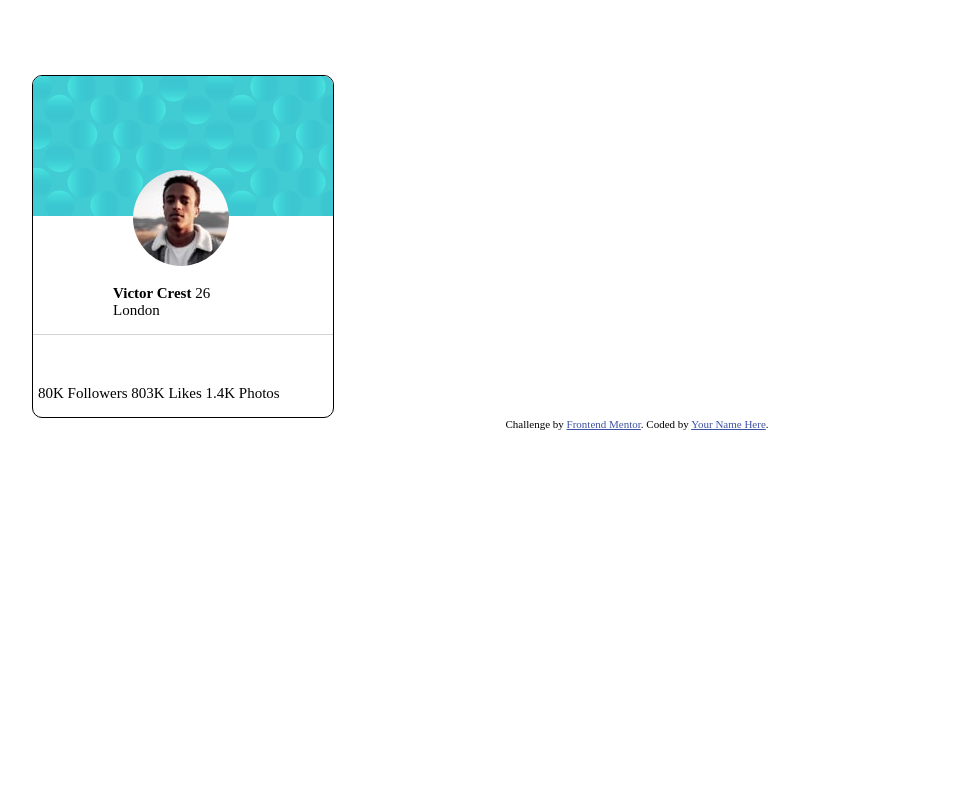
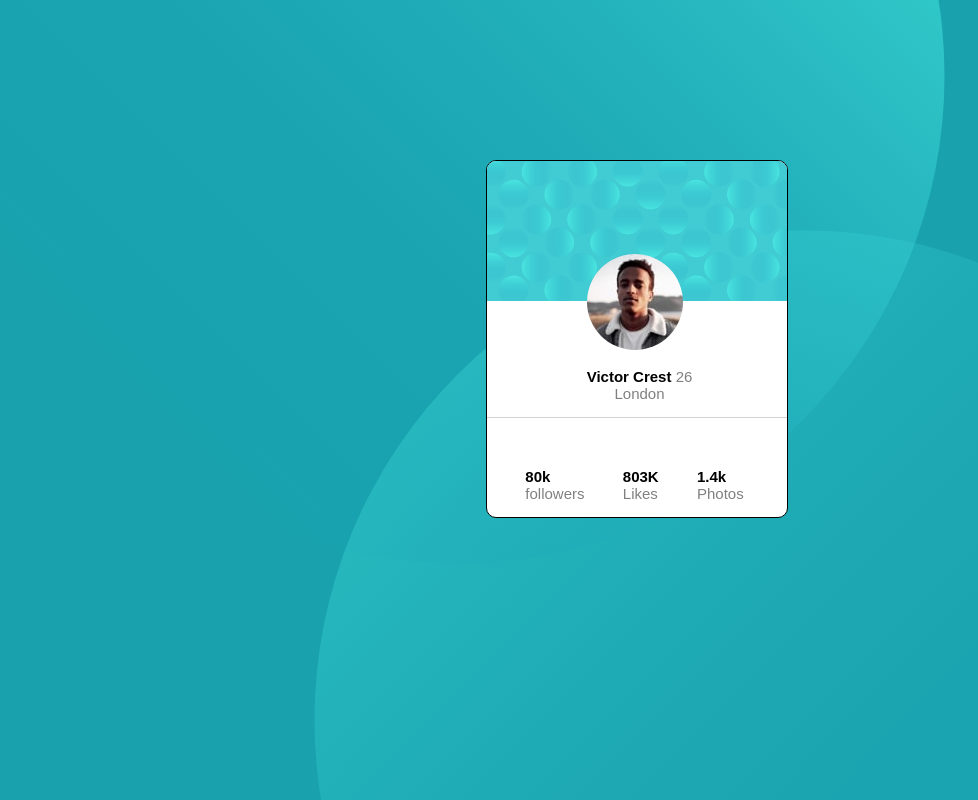
Before and after one commit to CodeMonkeyJake/profile-card-component, a plain HTML site: page index.html in a window 1280 px wide. Shown: the whole page, without its empty margins (3-981 px from the left). Drawn offline with Linux system fonts and the light colour scheme.

Commit message:
new commit

```diff
--- a/app.css
+++ b/app.css
@@ -15,18 +15,31 @@
 
 
 body {
-  font-family:'Kumbh Sans' sans-serif ;
+  display: flex;
+  flex-direction: row;
+ justify-content: center;
+
   font-size: 15px;
+  background-color: var(--Dark-cyan);
+  background-image: url(/images/bg-pattern-top.svg), url(/images/bg-pattern-bottom.svg);
+background-position: top 90%  left -10% , right -5% top -50%;
+background-repeat: no-repeat  ;
+
 }
 
 
+
 .container {
-  margin-top: 75px;
-  margin-left: 35px;
+  font-family: 'kumbh sans' ,sans-serif;
+  font-weight: 400;
+margin-top: 20vh;
+  flex-shrink: 0;
+
   border: solid 1px black;
   border-radius: 10px;
   overflow: hidden;
 width: 300px;
+background-color: white;
 
 }
 
@@ -35,13 +48,7 @@ width: 300px;
 .imgcontainer {
   padding-left: 20px;
 }
-.attribution {
-  font-size: 11px;
-  text-align: center;
-}
-.attribution a {
-  color: hsl(228, 45%, 44%);
-}
+
 
 .person {
   padding-left: 80px;
@@ -52,11 +59,49 @@ width: 300px;
 }
 .info {
 
+  display:flex;
+  flex-direction: column;
+ text-align: center;
+ margin-right: 75px;
   margin-top: 15px;
-  padding-bottom: 15px;
+   padding-bottom: 15px;
+}
+.info span {
+  color: gray;
+}
+
+.city {
+
 }
 
 .stats  {
-  padding: 50px 5px 15px 5px ;
+  display: flex;
+  justify-content: space-evenly;
+  padding: 50px 5px 15px   0px ;
   border-top: solid 1px lightgray;
 }
+
+.stats span {
+  color: gray;
+}
+.stats div p  {
+  font-weight: 700;
+}
+
+
+.attribution { display: block;
+  font-size: 11px;
+  text-align: center;
+  padding-top: 10px;
+}
+.attribution a {
+  color: hsl(228, 45%, 44%);
+}
+
+@media (max-width: 1658px)
+{
+.body {
+  background-position: top -140%  left -10% , right -5% top -50%;
+}
+
+}
--- a/index.html
+++ b/index.html
@@ -14,9 +14,10 @@
     <link rel="stylesheet" href="app.css" />
     <title>Frontend Mentor | Profile card component</title>
 
-    <!-- Feel free to remove these styles or customise in your own stylesheet 👍 -->
+
   </head>
   <body>
+
     <div class="container">
       <div class="bg-gradient">
         <img src="/images/bg-pattern-card.svg" alt="" />
@@ -26,17 +27,17 @@
           <img src="/images/image-victor.jpg" alt="" />
         </div>
         <div class="info">
-          <p><b>Victor Crest</b> 26</p>
-          London
+          <p><b>Victor Crest</b> <span>26</span></p>
+          <span class="city">London</span>
         </div>
       </div>
-      <div class="stats">80K Followers 803K Likes 1.4K Photos</div>
+      <div class="stats"><div><p> 80k</p> <span>followers</span> </div> <div><p>803K</p>  <span>Likes</span> </div><div><p>1.4k</p>  <span>Photos</span></div></div>
     </div>
-    <div class="attribution">
+    <!-- <div class="attribution">
       Challenge by
       <a href="https://www.frontendmentor.io?ref=challenge" target="_blank"
         >Frontend Mentor</a
       >. Coded by <a href="#">Your Name Here</a>.
-    </div>
+    </div> -->
   </body>
 </html>
```
